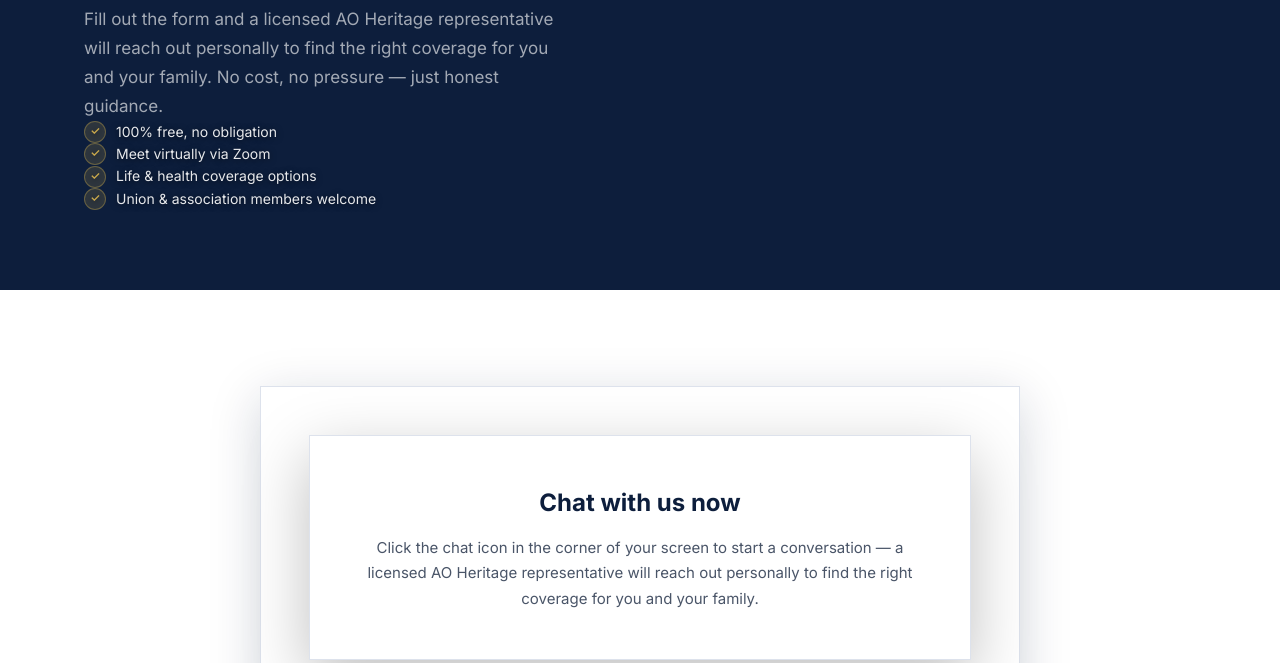
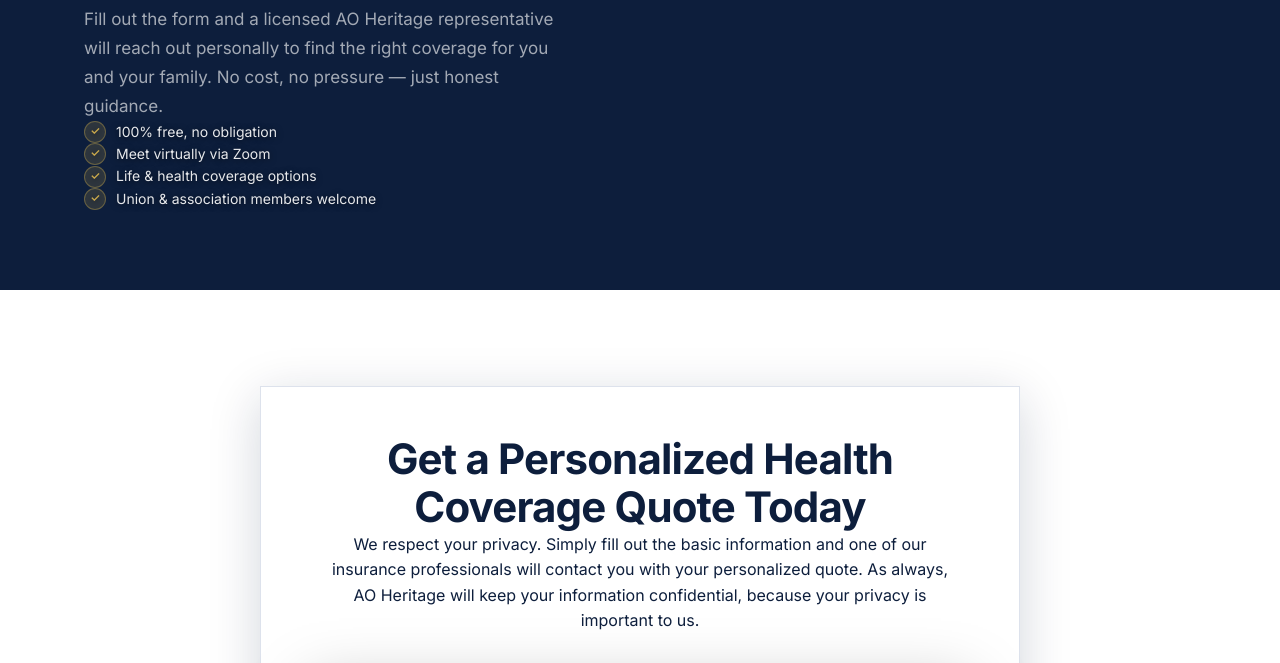
Before and after one commit to 2hv6278z9d-ui/vfb-outreach, a website: page abdurryaseen/get-a-quote.html in a window 1280 px wide. Shown: the part 277-940 px from the top of the page. Drawn offline with Linux system fonts and the light colour scheme; a script that the page names is missing.

Commit message:
Add personalized quote-form intro copy to /get-a-quote
Add "Get a Personalized Health Coverage Quote Today" heading and a
privacy-reassurance blurb above the form placeholder, adapted to
reference AO Heritage instead of the generic template's USHEALTH Group.

```diff
--- a/abdurryaseen/get-a-quote.html
+++ b/abdurryaseen/get-a-quote.html
@@ -74,6 +74,10 @@
   <section class="section">
     <div class="container">
       <div class="apply-form-wrapper reveal">
+        <div class="section-head" style="text-align:center;margin-bottom:2rem;">
+          <h2 class="section-title">Get a Personalized Health Coverage Quote Today</h2>
+          <p>We respect your privacy. Simply fill out the basic information and one of our insurance professionals will contact you with your personalized quote. As always, AO Heritage will keep your information confidential, because your privacy is important to us.</p>
+        </div>
         <!-- TODO: replace this placeholder with the embedded quote form widget -->
         <div class="contact-widget-cta">
           <h3>Chat with us now</h3>
```
